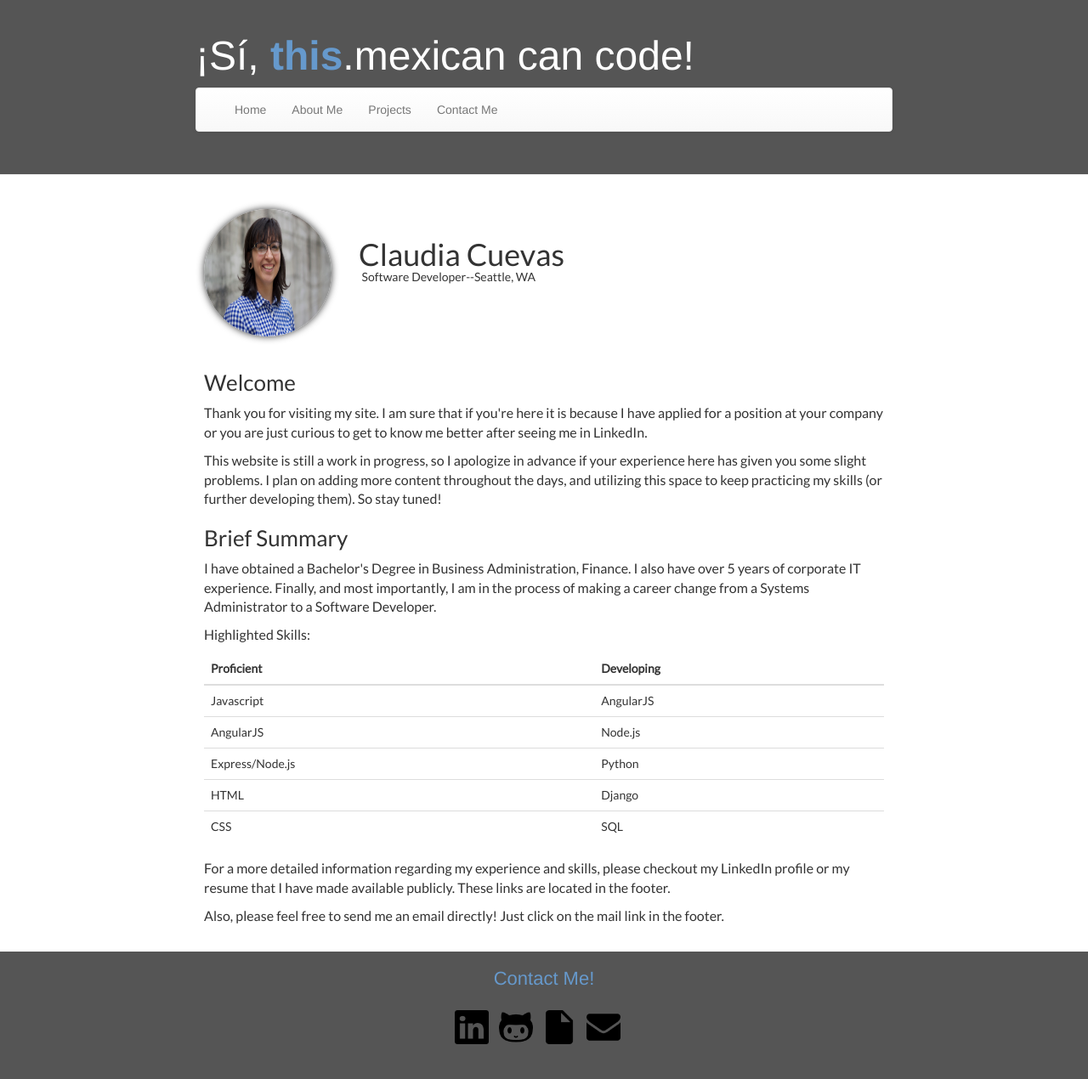
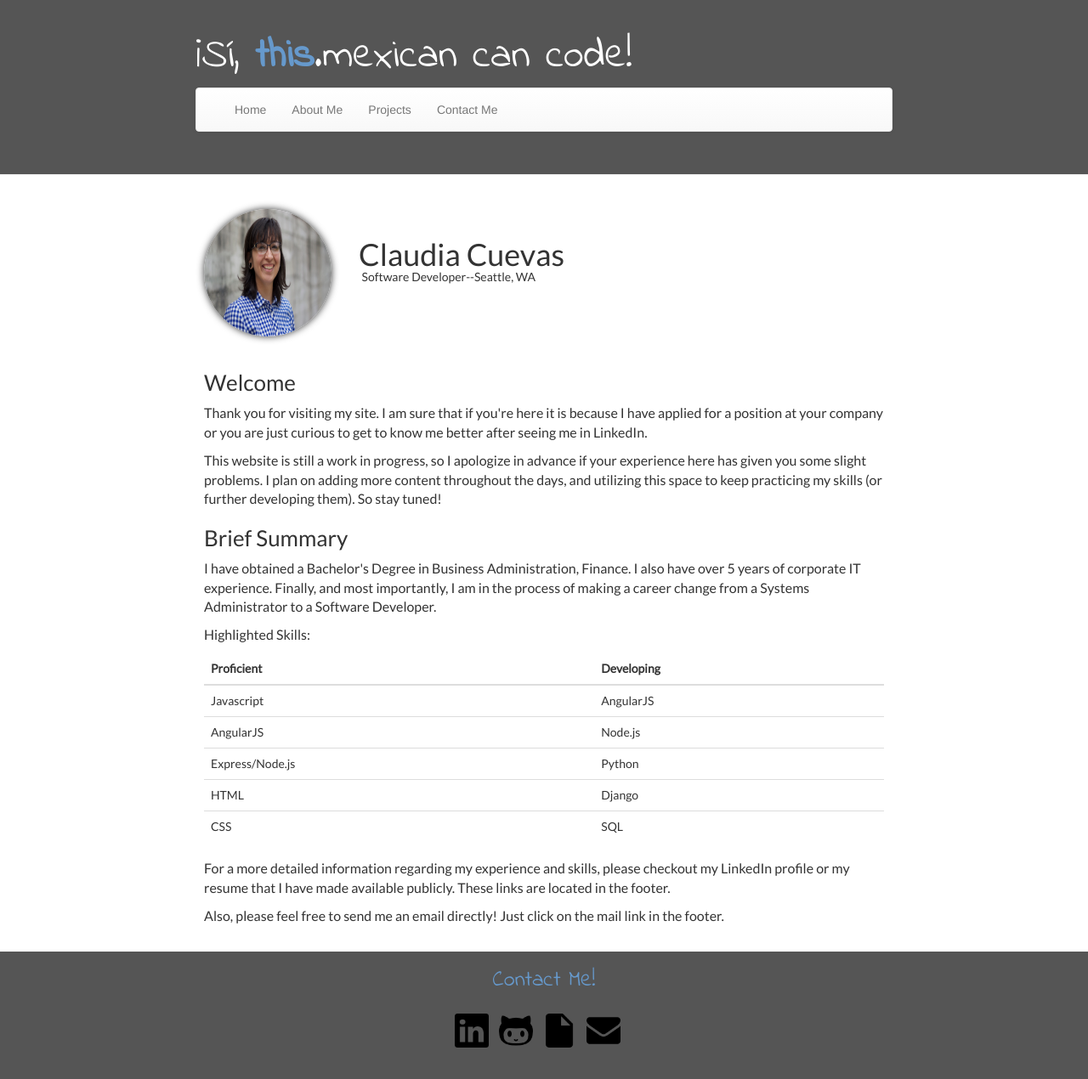
Before and after one commit to clcuevas/django_blog, a Django app: page / in a window 1280 px wide; the page is wider, and only the part inside the window is pictured. Shown: that part at 85% size. Run offline with Django 3.2, Linux system fonts and the light colour scheme; some libraries are stand-ins or nearby versions.

Commit message:
play with font styling for page

```diff
--- a/blog/static/css/blog.css
+++ b/blog/static/css/blog.css
@@ -16,10 +16,11 @@ html, body {
   padding: 10px;
 }
 
-.page-header h1, .page-header h1 a, .page-header h1 a:visited, .page-header h1 a:active {
+.header-content h1, .header-content h1 a, .header-content h1 a:visited, .header-content h1 a:active {
   color: #fff;
   font-size: 36pt;
   text-decoration: none;
+  font-family: 'Indie Flower', cursive;
 }
 
 .header-content {
@@ -55,6 +56,7 @@ html, body {
   width: 70%;
   margin: 40px auto 60px auto;
 }
+
 
 .about-me > p {
   font-size: 16px;
@@ -192,9 +194,10 @@ li.below:after {
 }
 
 .page-footer h2 {
-  font-size: 22px;
+  font-size: 26px;
   color: #6699CC;
   padding-top: 20px;
+  font-family: 'Indie Flower', cursive;
 }
 
 .page-footer ul {
--- a/blog/templates/blog/base.html
+++ b/blog/templates/blog/base.html
@@ -10,6 +10,7 @@
     <link rel="stylesheet" href="{% static "css/blog.css" %}">
     <link href="http://fonts.googleapis.com/css?family=Lobster&subset=latin,latin-ext" rel="stylesheet" type="text/css">
     <link href='https://fonts.googleapis.com/css?family=Lato' rel='stylesheet' type='text/css'>
+    <link href='https://fonts.googleapis.com/css?family=Indie+Flower' rel='stylesheet' type='text/css'>
     <!--[if lt IE 9]>
       <script src="http://html5shiv.googlecode.com/svn/trunk/html5.js"></script>
     <![endif]-->
```
